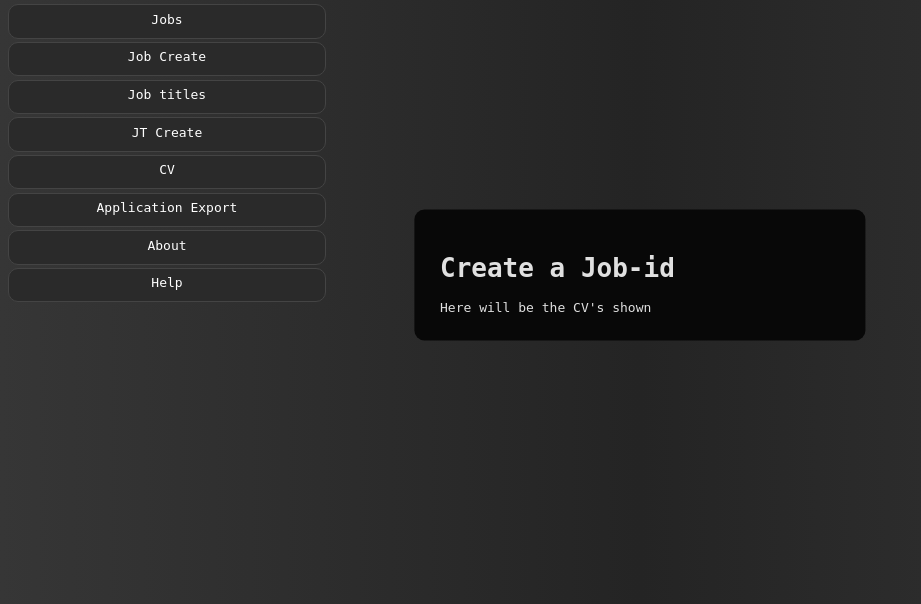
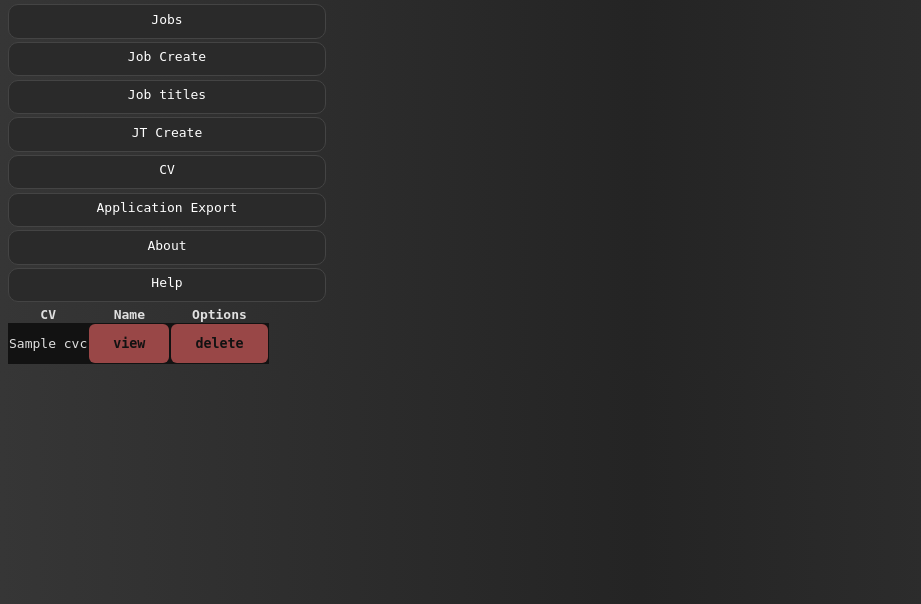
Before and after one commit to justusdecker/Application-Manager, a Flask app: page /cv in a window 1280 px wide. Shown: the part 125-729 px from the top of the page, without its empty margins (0-921 px from the left). Run offline with Flask 3, Linux system fonts and the light colour scheme; tables that the repository leaves empty hold one stand-in row (values such as "Sample post").

Commit message:
added cv-show html

```diff
--- a/src/backend/templates/cv_s.html
+++ b/src/backend/templates/cv_s.html
@@ -1,8 +1,28 @@
 {% extends "default.html" %}
-{% block header %}Create a Job{% endblock %}
+{% block header %}CVs ({{ ammount }} results){% endblock %}
 {% block content %}
-<div class="user-input-div">
-    <h1>Create a Job-id</h1>
-    Here will be the CV's shown
-</div>
+<table>
+    <tr>
+        <th>CV</th>
+        <th>Name</th>
+        <th>Options</th>
+    </tr>
+    {% for cv in cvs %}
+    <tr>
+        <td>{{ cv['name'] }}</td>
+        <td>
+            <form action="cv/read/{{ cv['id'] }}" method="get">
+                <input type="submit" value="view">
+            </form>
+        </td>
+
+        <td>
+            <form action="cv/delete/{{ cv['id'] }}" method="post">
+                <input type="submit" value="delete">
+            </form>
+        </td>
+
+    </tr>
+    {% endfor %}
+</table>
 {% endblock %}
```
